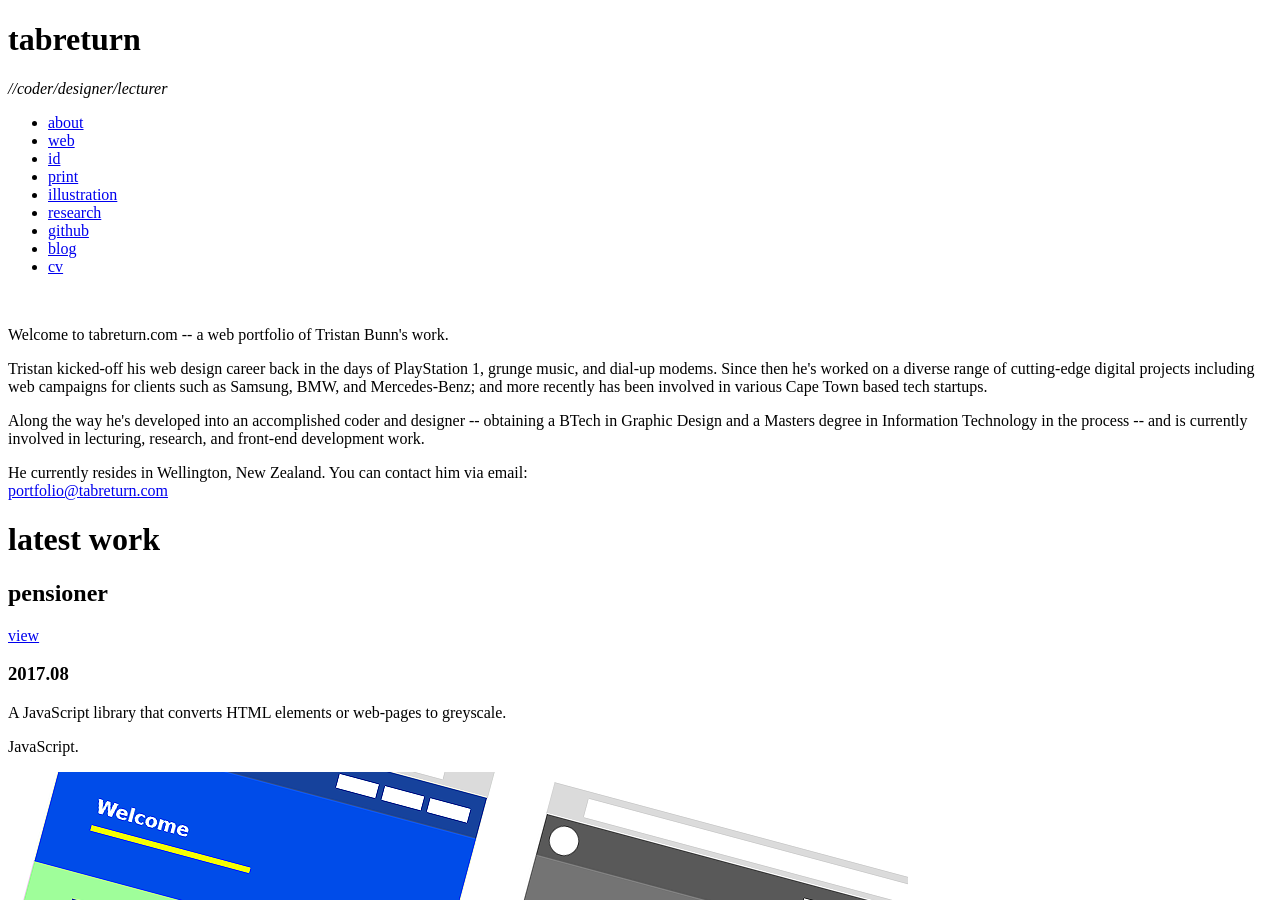
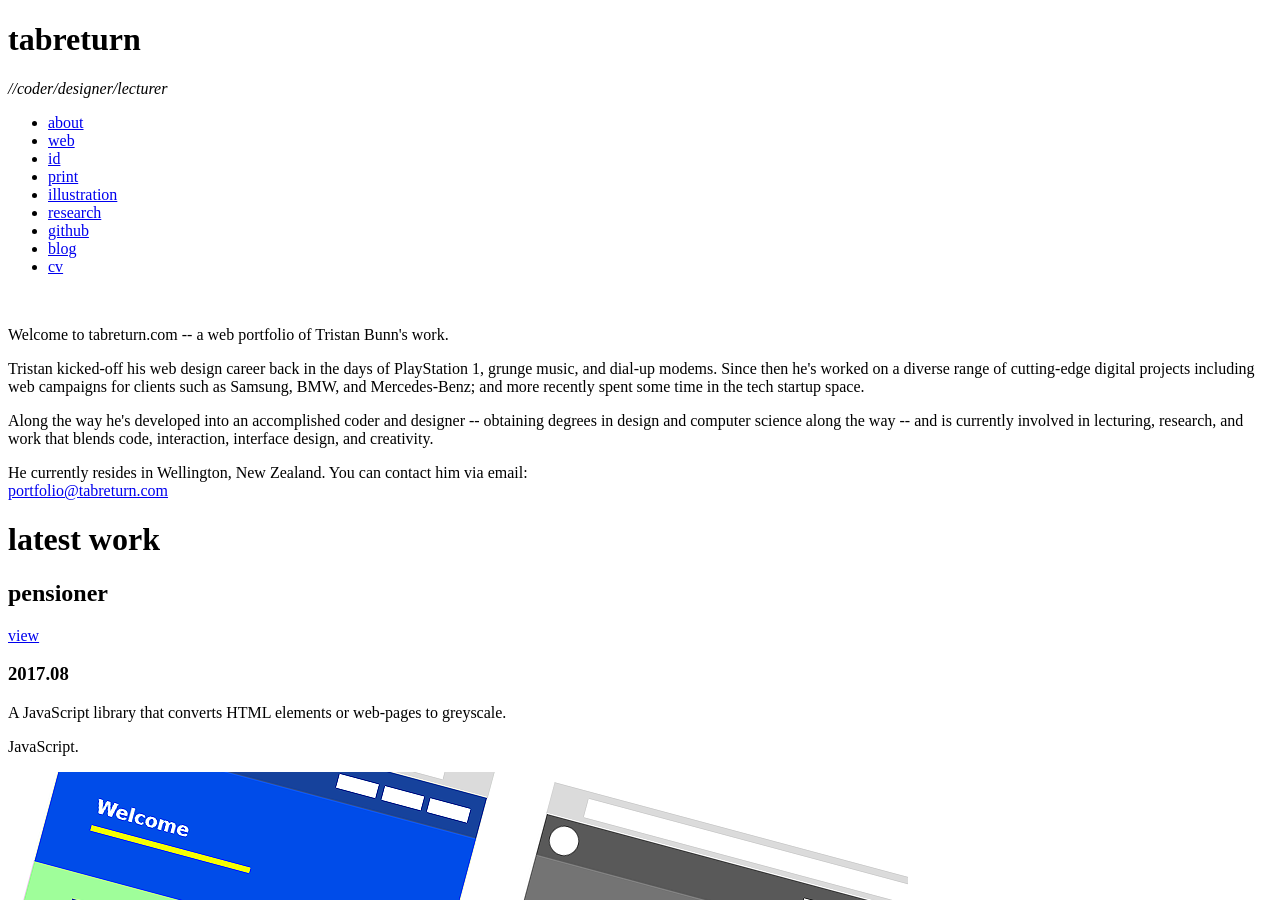
Before and after one commit to tabreturn/tabreturn.portfolio, a Jekyll site: the page built from about.html, in a window 1280 px wide and 900 px high. Built offline with Jekyll 4.4.1, drawn with Linux system fonts in a browser that asks for light colours; nearby versions of some CDN libraries; library files that are not in the unit come from our copies; comment, search, counter and statistics services are not loaded.

Commit message:
- update bio

```diff
--- a/about.html
+++ b/about.html
@@ -10,14 +10,14 @@ title:  latest
   Tristan kicked-off his web design career back in the days of PlayStation 1,
   grunge music, and dial-up modems. Since then he's worked on a diverse range
   of cutting-edge digital projects including web campaigns for clients such as
-  Samsung, BMW, and Mercedes-Benz; and more recently has been involved in
-  various Cape Town based tech startups.
+  Samsung, BMW, and Mercedes-Benz; and more recently spent some time in the tech
+  startup space.
   </p>
   <p>
   Along the way he's developed into an accomplished coder and designer --
-  obtaining a BTech in Graphic Design and a Masters degree in Information
-  Technology in the process -- and is currently involved in lecturing,
-  research, and front-end development work.
+  obtaining degrees in design and computer science along the way -- and is
+  currently involved in lecturing, research, and work that blends code,
+  interaction, interface design, and creativity.
   </p>
   <p>
   He currently resides in Wellington, New Zealand. You can contact him via
```
